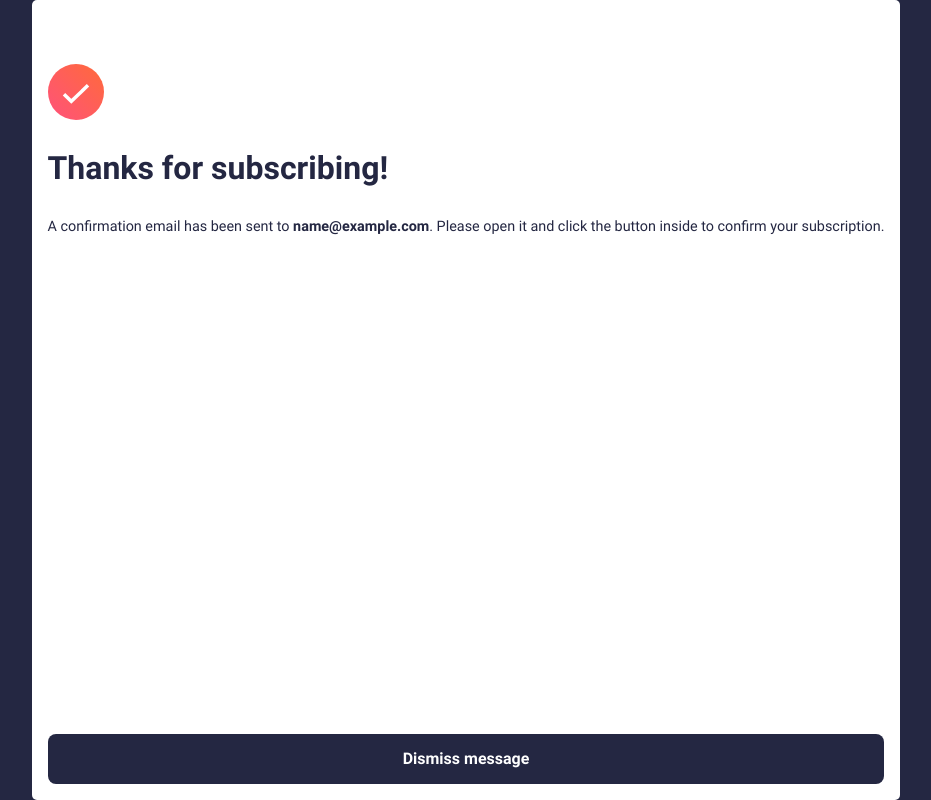
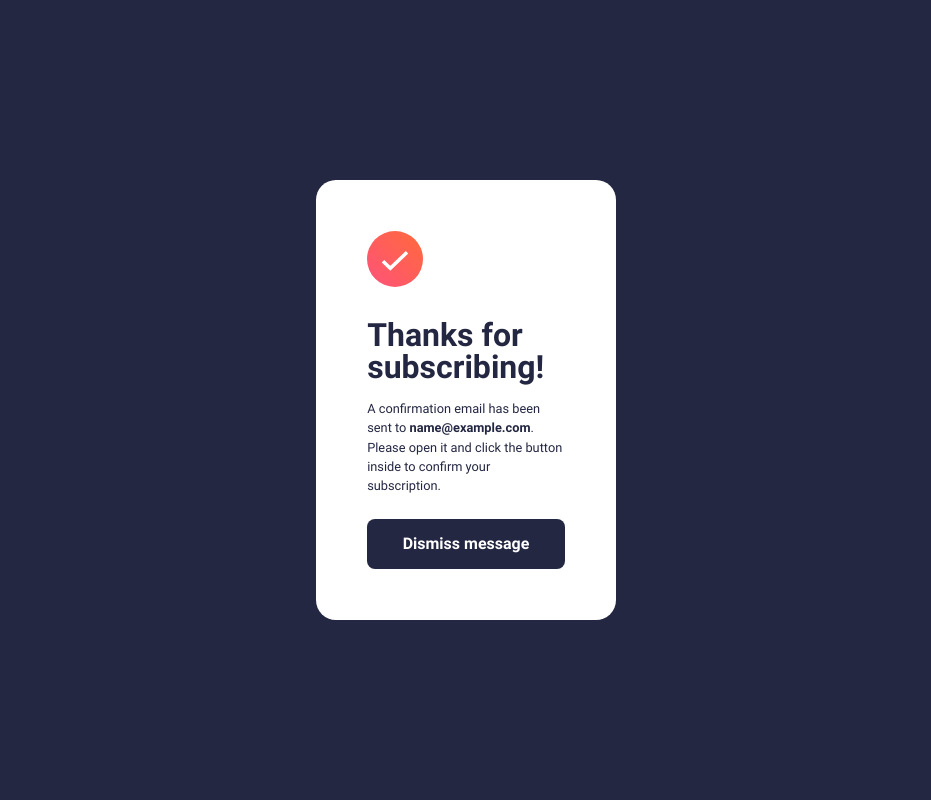
Before and after one commit to ronaldyonggi/newsletter-signup-fm, a React (Vite) app: page / in a window 1280 px wide. Both pictures are taken after typing "name@example.com" into the empty fields and a click on the button "Subscribe to monthly newsletter". Shown: the whole page, without its empty margins (174-1105 px from the left). Built offline with nearby package versions, Linux system fonts and the light colour scheme.

Commit message:
set media query for desktop

```diff
--- a/src/components/SuccessState/SuccessState.module.css
+++ b/src/components/SuccessState/SuccessState.module.css
@@ -34,3 +34,23 @@ img {
   display: flex;
   justify-content: center;
 }
+
+@media screen and (min-width: 400px) {
+  .container {
+    max-width: 300px;
+    min-height: 0;
+    border-radius: 20px;
+    padding: 4vw;
+  }
+
+  img {
+    margin-top: 0;
+  }
+
+  .message {
+    margin-top: 1rem;
+    font-size: 0.8rem;
+    margin-bottom: 1.5rem;
+  }
+
+}
```
